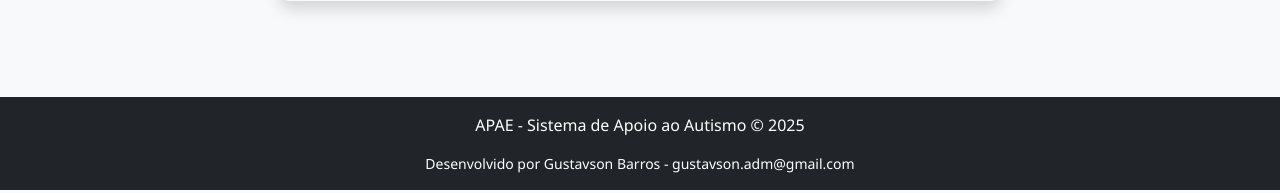
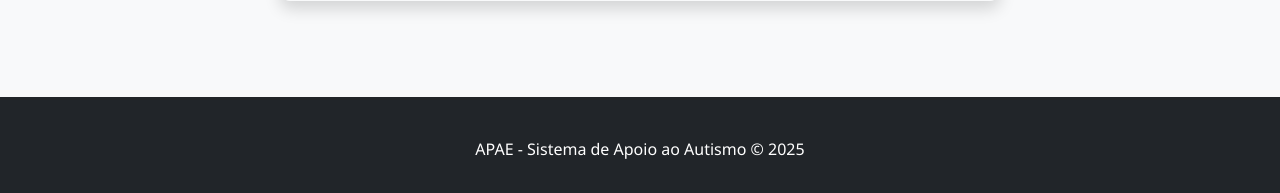
Before and after one commit to MoraesMarcos/ADS3_Manha_APAE, a Flask app: page /agendamento in a window 1280 px wide. Shown: the part 730-923 px from the top of the page. Run offline with Flask 3, Linux system fonts and the light colour scheme; the visitor is signed in with stand-in values (Sample User, id 1).

Commit message:
refatoração HTML: correção base.html

```diff
--- a/templates/base.html
+++ b/templates/base.html
@@ -100,8 +100,8 @@
 
         <footer class="bg-dark text-white mt-5 py-3">
             <div class="container text-center">
+                <br>
                 <p>APAE - Sistema de Apoio ao Autismo &copy; 2025</p>
-                <p class="mb-0 small">Desenvolvido por Gustavson Barros - gustavson.adm@gmail.com</p>
             </div>
         </footer>
     </div>
```
